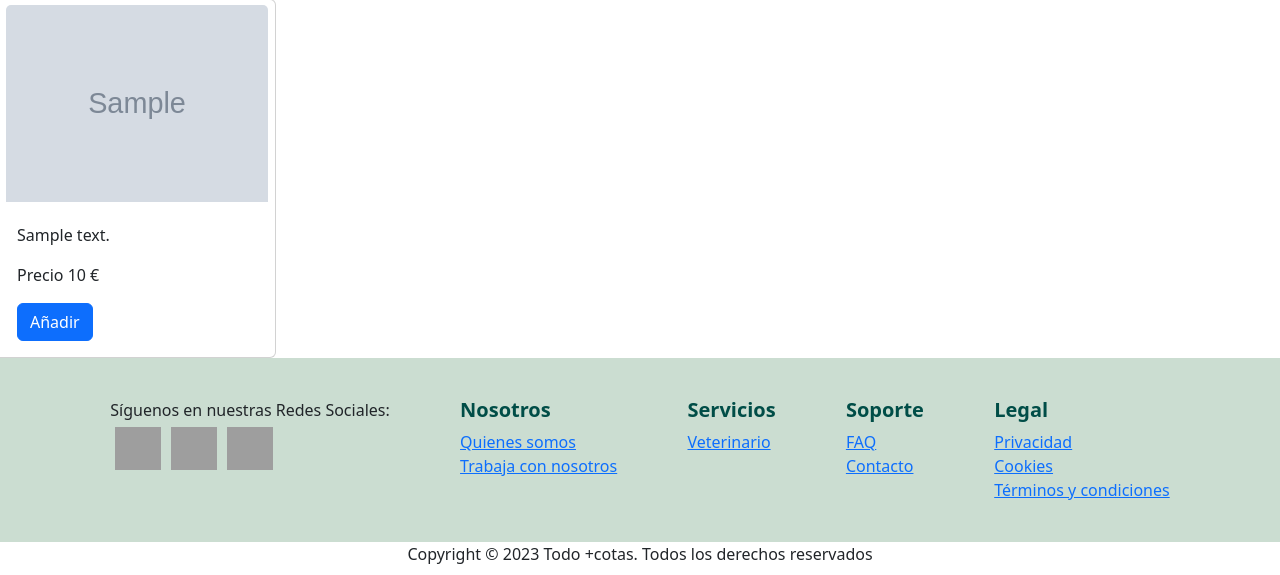
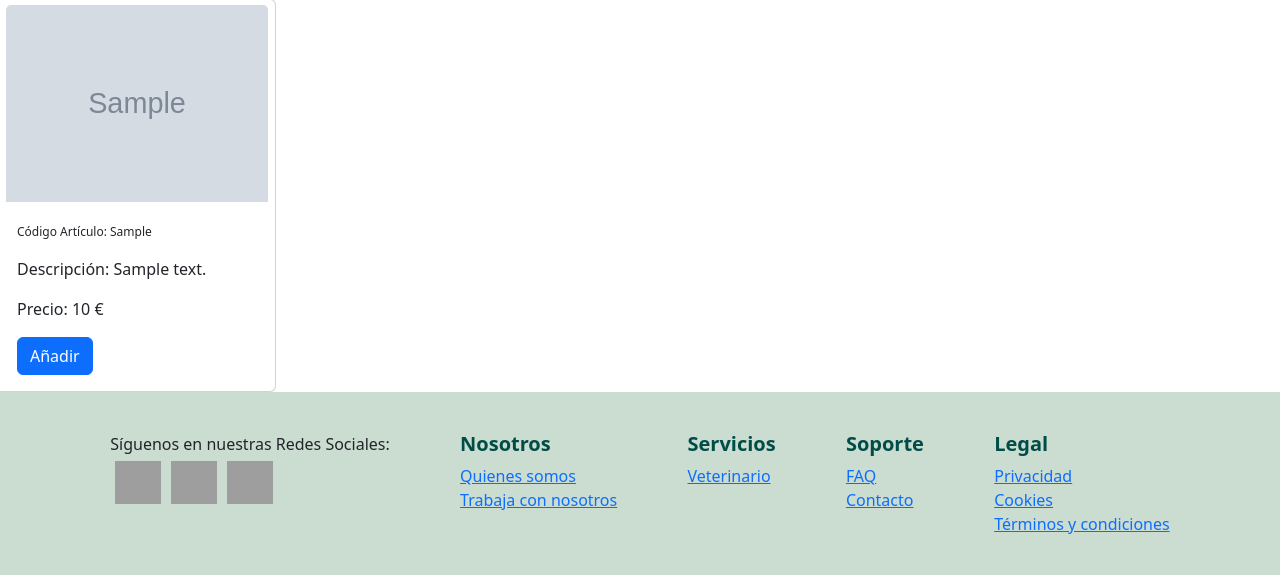
Before and after one commit to Ni4nne/E-commerce-Mascotas, a PHP site: page /area_personal.php in a window 1280 px wide. Shown: the part 275-850 px from the top of the page. Run offline with PHP 8.4, Linux system fonts and the light colour scheme; tables that the repository leaves empty or names only in its code hold one stand-in row (values such as "Sample post"); grey boxes marked "Sample" are stand-in pictures; grey boxes are pictures that could not be loaded.

```diff
--- a/view/area_personal.php
+++ b/view/area_personal.php
@@ -60,11 +60,12 @@ $con = $conexion->getConexion();
       echo '<div class="card" style="width: 18rem;">
               <img src="'.$row['ruta_img'].'" class="card-img-top">
                 <div class="card-body">
-                <p class="card-text">'.$row['descripcion'].'</p>
-                <p class="card-text">Precio '.$row['precio'].' € </p>
-                  <a href="#" class="btn btn-primary"> Añadir </a>
-                </div>
-            </div>';
+                <p class="card-text" style="font-size: 12px;">Código Artículo: '.$row['codigo'].'</p>
+                <p class="card-text">Descripción: '.$row['descripcion'].'</p>
+                <p class="card-text">Precio: '.$row['precio'].' € </p>
+                <a href="#" class="btn btn-primary"> Añadir </a>
+              </div>
+          </div>';
     }
     ?>
   </div>
```
